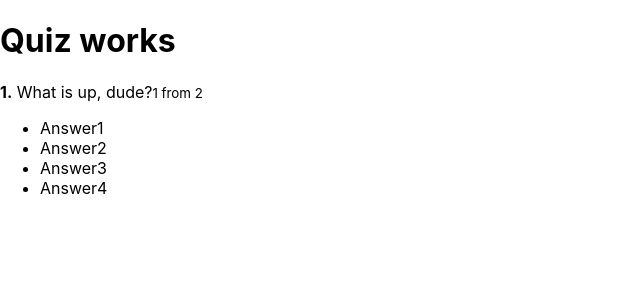
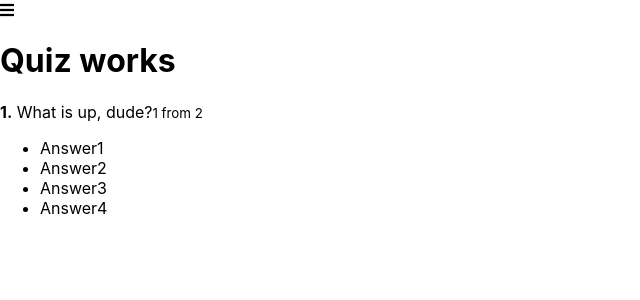
Before and after one commit to sofiakali/react-quiz, a React app: page / in a window 1280 px wide. Shown: the top 300 px of the page, without its empty margins (0-640 px from the left). Built offline with nearby package versions, Linux system fonts and the light colour scheme.

Commit message:
14 lsn – menu toggle element

```diff
--- /dev/null
+++ b/src/components/Navigation/MenuToggle/MenuToggle.css
@@ -0,0 +1,19 @@
+.MenuToggle {
+    position: fixed;
+    top: 40px;
+    left: 40px;
+    font-size: 30px;
+    cursor: pointer;
+    color: #fff;
+    transition: opacity, left .22s ease-in;
+    z-index: 100;
+}
+
+.MenuToggle:hover {
+    opacity: .7;
+}
+
+.MenuToggle.open {
+    left: 320px;
+
+}
--- /dev/null
+++ b/src/components/Navigation/MenuToggle/MenuToggle.js
@@ -0,0 +1,25 @@
+import React from 'react'
+import classes from './MenuToggle.css'
+
+const MenuToggle = props => {
+    const cls = [
+        classes.MenuToggle,
+        'fa'
+    ]
+
+    if (props.isOpen) {
+        cls.push('fa-times')
+        cls.push(classes.open)
+    } else {
+        cls.push('fa-bars')
+    }
+
+    return (
+        <i
+            className={cls.join(' ')}
+            onClick={props.onToggle}
+        />
+    )
+}
+
+export default MenuToggle
--- a/src/hoc/Layout/Layout.js
+++ b/src/hoc/Layout/Layout.js
@@ -1,10 +1,26 @@
 import React, {Component} from 'react'
 import classes from './Layout.css'
+import MenuToggle from '../../components/Navigation/MenuToggle/MenuToggle'
 
 class Layout extends Component {
+
+    state = {
+        menu: false
+    }
+
+    toggleMenuHandler = () => {
+        this.setState({
+            menu: !this.state.menu
+        })
+    }
+
     render() {
         return(
             <div className={classes.Layout}>
+                <MenuToggle
+                    onToggle={this.toggleMenuHandler}
+                    isOpen={this.state.menu}
+                />
                 <main>
                     {this.props.children}
                 </main>
```
